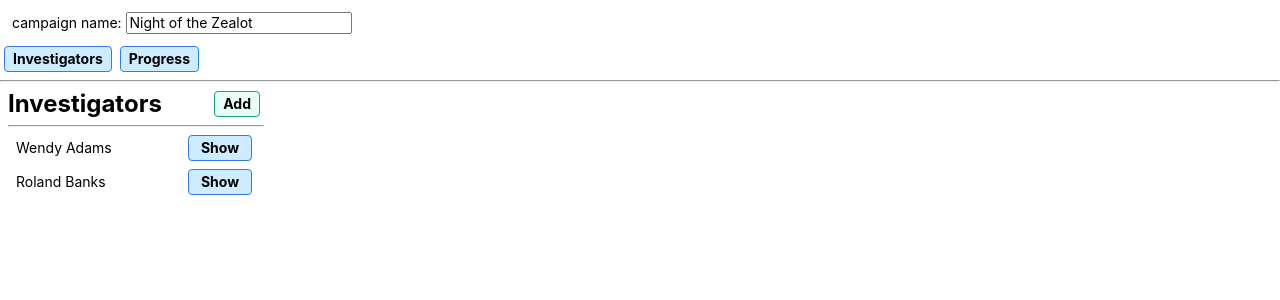
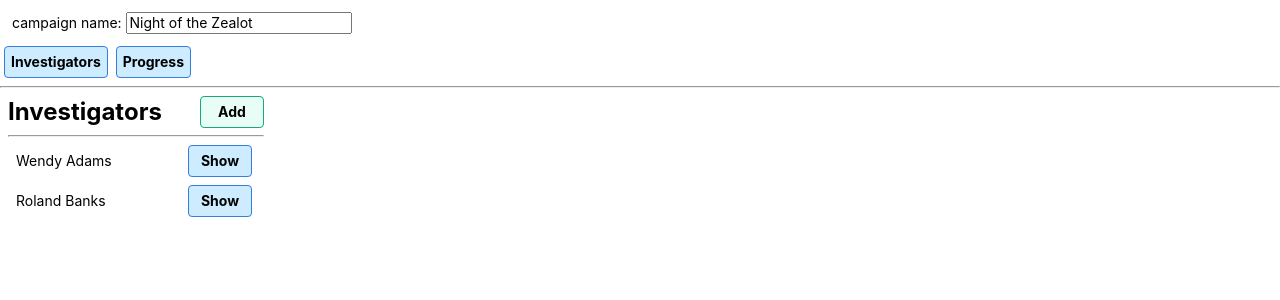
Before and after one commit to skinnybeans/arkham-log, an Angular app: page / in a window 1280 px wide. Both pictures are taken after a click on the button "Investigators". Shown: the top 300 px of the page. Built offline with nearby package versions, Linux system fonts and the light colour scheme.

Commit message:
updated buttons to be a more tappable size

```diff
--- a/src/app/campaign-panel/campaign-panel.component.html
+++ b/src/app/campaign-panel/campaign-panel.component.html
@@ -2,14 +2,13 @@
   <div>campaign name: <input type="text" [(ngModel)]="campaignName"></div>
 </div>
 <div class="sans-serif">
-  <button class="btn btn-primary ph2 pv1 mh1" (click)="onToggleInvestigators()">Investigators</button>
-  <button class="btn btn-primary ph2 pv1 mh1" (click)="onToggleProgress()">Progress</button>
+  <button class="btn btn-primary h2 mh1" (click)="onToggleInvestigators()">Investigators</button>
+  <button class="btn btn-primary h2 mh1" (click)="onToggleProgress()">Progress</button>
 </div>
-
 <hr>
 <div [hidden]="!isInvestigatorsVisible">
   <app-investigator-list></app-investigator-list>
 </div>
 <div [hidden]="!isProgressVisible">
     <app-campaign-progress></app-campaign-progress>
-  </div>
+</div>
--- a/src/app/campaign-progress/campaign-progress.component.html
+++ b/src/app/campaign-progress/campaign-progress.component.html
@@ -1,9 +1,11 @@
+<div class="sans-serif f6 ph2">
   <p>
     campaign-progress works!
   </p>
-<p>
-  campaign notes will go here
-</p>
+  <div *ngFor="let note of notes">
+    {{note}}
+  </div>
   <p>
     campaign mission progress will go here
   </p>
+</div>
--- a/src/app/campaign-progress/campaign-progress.component.ts
+++ b/src/app/campaign-progress/campaign-progress.component.ts
@@ -7,6 +7,7 @@ import { Component, OnInit } from '@angular/core';
 })
 export class CampaignProgressComponent implements OnInit {
 
+  notes: string[] = ['some note about the campaign so far...'];
   constructor() { }
 
   ngOnInit() {
--- a/src/app/investigator-list/investigator-list.component.html
+++ b/src/app/investigator-list/investigator-list.component.html
@@ -3,7 +3,7 @@
     <div class="f3 b flex items-center justify-between">
       Investigators
       <button
-        class="ph2 pv1 mh1 btn btn-success"
+        class="btn btn-success w3 h2"
         (click)="onAddInvestigator()"
         [disabled]="!(investigators.length < 4)">
           Add
@@ -15,7 +15,7 @@
       <div>{{investigator.name}}</div>
       <div>
         <button
-          class="f6 dim pointer ba ph2 pv1 mh1 bg-lightest-blue b b--blue br2 w3"
+          class="btn btn-primary w3 h2 mh1"
           [innerText]="(id === selectedIndex) ? 'Hide' : 'Show'"
           (click)="onToggleInvestigator(id, $event)"
           >Show details
@@ -28,8 +28,8 @@
       <app-investigator [investigator]="selectedInvestigator" ></app-investigator>
     </div>
     <div>
-      <button class="f6 dim pointer ba ph2 pv1 mh1 bg-lightest-blue b b--blue br2 w3">Save</button>
-      <button class="f6 dim pointer ba ph2 pv1 mh1 bg-washed-red b b--red br2 w3" (click)="onDeleteInvestigator()">Delete</button>
+      <button class="btn btn-primary h2 mh1 w3">Save</button>
+      <button class="btn btn-primary h2 mh1 w3" (click)="onDeleteInvestigator()">Delete</button>
     </div>
   </div>
 </div>
--- a/src/app/investigator/investigator.component.html
+++ b/src/app/investigator/investigator.component.html
@@ -5,15 +5,15 @@
   <div class="pv2 flex justify-between items-center">
     <div>Mental trauma: {{ investigator.mentalTrauma }}</div>
     <div>
-        <button class="f6 dim pointer ba ph2 pv1 mh1 bg-lightest-blue b b--blue br2" (click)="updateMentalTrauma(-1)">-</button>
-        <button class="f6 dim pointer ba ph2 pv1 mh1 bg-lightest-blue b b--blue br2" (click)="updateMentalTrauma(+1)">+</button>
+        <button class="btn btn-primary w2 h2 mh1" (click)="updateMentalTrauma(-1)">-</button>
+        <button class="btn btn-primary w2 h2 mh1" (click)="updateMentalTrauma(+1)">+</button>
     </div>
   </div>
   <div class="flex justify-between items-center">
     <div>Physical trauma: {{ investigator.physicalTrauma }}</div>
     <div>
-        <button class="f6 dim pointer ba ph2 pv1 mh1 bg-lightest-blue b b--blue br2" (click)="updatePhysicalTrauma(-1)">-</button>
-        <button class="f6 dim pointer ba ph2 pv1 mh1 bg-lightest-blue b b--blue br2" (click)="updatePhysicalTrauma(+1)">+</button>
+        <button class="btn btn-primary w2 h2 mh1" (click)="updatePhysicalTrauma(-1)">-</button>
+        <button class="btn btn-primary w2 h2 mh1" (click)="updatePhysicalTrauma(+1)">+</button>
     </div>
   </div>
   <hr/>
@@ -23,7 +23,7 @@
     </div>
     <div class="flex items-center justify-between">
       <div><textarea class="" style="resize: none;" rows="2" [(ngModel)]="newNote"></textarea></div>
-      <div><button class="f6 dim pointer ba ph2 pv1 mh1 bg-lightest-blue b b--blue br2" [disabled]="newNote === ''" (click)="addNote()">+</button></div>
+      <div><button class="btn btn-success w2 h2 mh1" [disabled]="newNote === ''" (click)="addNote()">+</button></div>
     </div>
     <!-- <input type="text" class="ba b--blue br2" [(ngModel)]="newNote" /> -->
   </div>
@@ -32,7 +32,7 @@
         <li *ngFor="let t of investigator.notes; let i = index; let even = even">
           <div class="flex justify-between items-center pv1 pl1" [ngClass]="{ 'bg-black-10': even }">
             <div>{{t}}</div>
-            <div><button class="f6 dim pointer ba ph2 pv1 mh1 bg-lightest-blue b b--blue br2" (click)="removeNote(i)">-</button></div>
+            <div><button class="btn btn-danger w2 h2 mh1" (click)="removeNote(i)">-</button></div>
           </div>
         </li>
     </ul>
```
Lines whose indentation alone changed are shown as unchanged.
